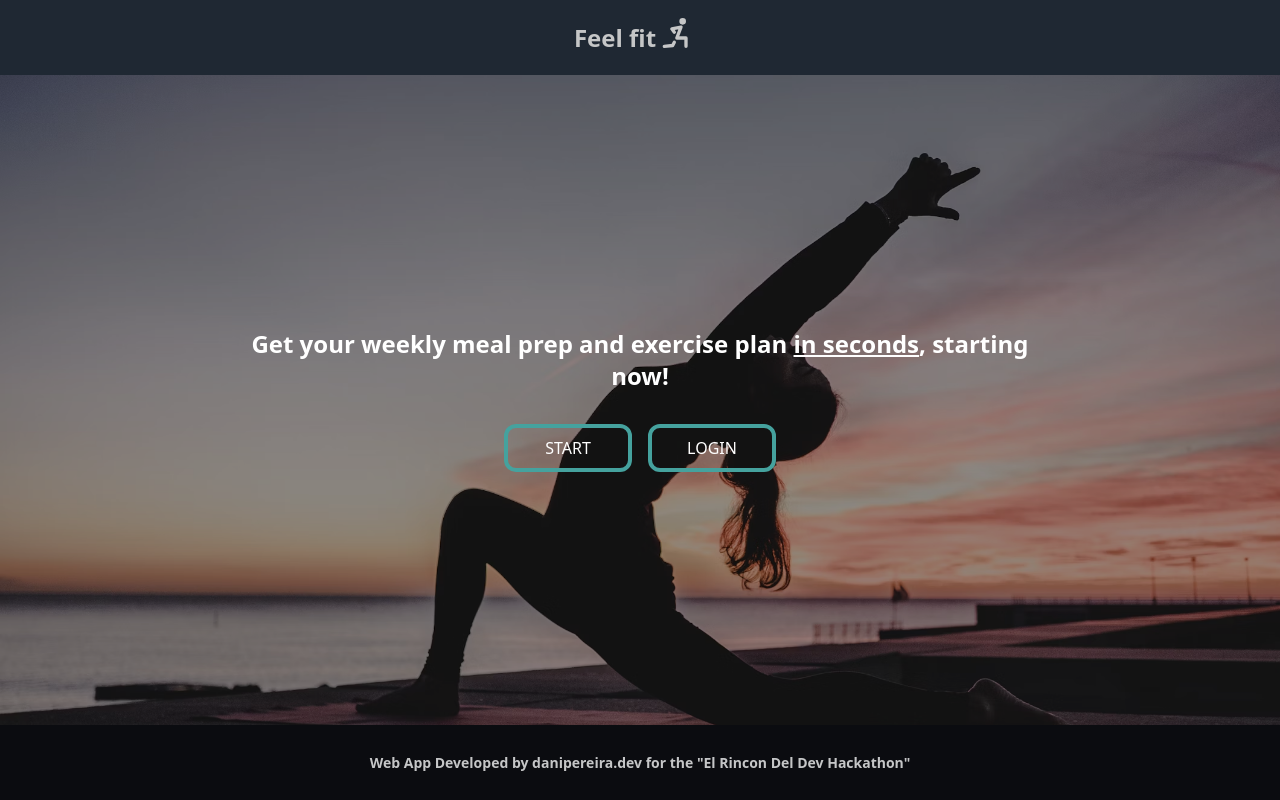
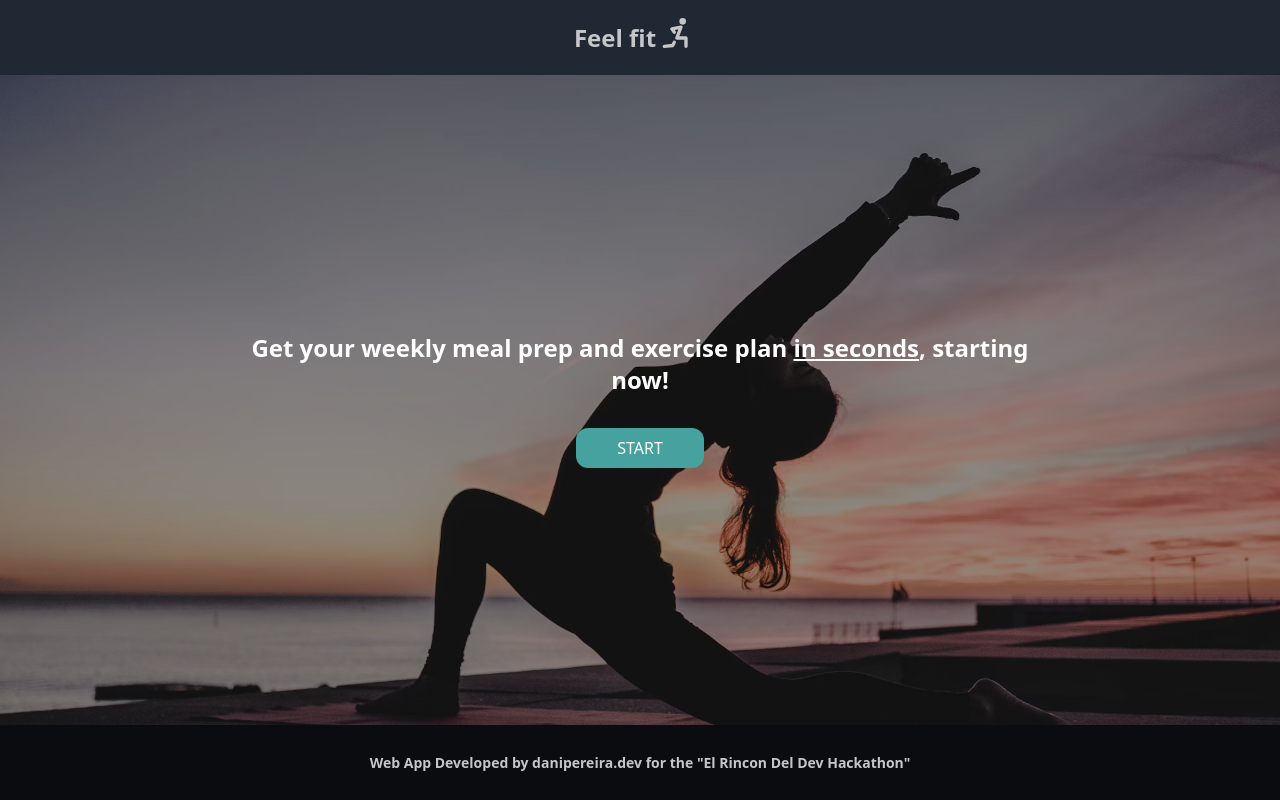
Before and after one commit to danipereiracodes/feel-fit-app, a React (Vite) app: page / in a window 1280 px wide. Built offline with nearby package versions, Linux system fonts and the light colour scheme.

Commit message:
01-feature-step-4-summary/ delete login button

```diff
--- a/src/components/MainContent.tsx
+++ b/src/components/MainContent.tsx
@@ -33,22 +33,16 @@ const MainContent: React.FC = () => {
       />
 
       {step === 0 && (
-        <div className='flex items-center gap-4 z-20 text-white font-normal text-md'>
+        <div className='flex items-center gap-4 z-20 text-white hover:scale-110 transition duration-300 ease-in-out'>
           <Button
             type='button'
             onClick={handleStepForward}
             text='Start'
-            styles='uppercase border-4 border-bright-secondary  rounded-xl w-32  py-2 px-6 hover:bg-bright-secondary'
-          />
-
-          <Button
-            type='button'
-            text='Login'
-            styles='uppercase border-4 border-bright-secondary  w-32 rounded-xl py-2 px-6 hover:bg-bright-secondary '
+            styles='uppercase w-32  py-2 px-6 bg-bright-secondary rounded-xl'
           />
         </div>
       )}
-      {/* TODO: TIP COMPONENT <div className='fixed top-8 left-24 w-[150px] h-[150px] flex flex-wrap rounded-xl bg-black text-white p-4 text-ellipsis line-clamp-3'>
+      {/* TODO: TIP COMPONENT <div className='fixed top-8 left-24 w-[150px] h-[150px] flex flex-wrap  bg-black text-white p-4 text-ellipsis line-clamp-3'>
         <div className=' relative  flex items-center no-wrap '>
           <img src={myBulb} alt='bulb'></img>{' '}
           <span className='mt-8'>{tips}</span>
```
